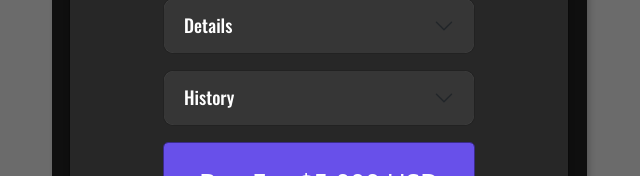
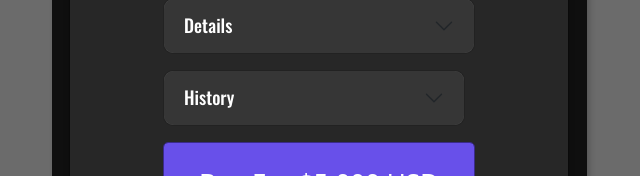
Before and after one commit to EndlessLucky/ModernMusician, a React (Create React App) app in the folder frontend/: page /claimdiamond in a window 1280 px wide. Both pictures are taken after a click on the button "Buy Now". Shown: the part 496-672 px from the top of the page, without its empty margins (321-961 px from the left). Built offline with nearby package versions, Linux system fonts and the light colour scheme.

Commit message:
feat - change Claimdiamond page

```diff
--- a/frontend/src/page/Claimdiamond.js
+++ b/frontend/src/page/Claimdiamond.js
@@ -176,12 +176,12 @@ export default function Claimdiamond() {
           </Accordion>
 
           <Accordion defaultActiveKey="1" className='mb-3'>
-            <Accordion.Item eventKey="0" className='card-pad'>
+            <Accordion.Item eventKey="0" className='card-pad' style={{'maxWidth': '302px'}}>
               <Accordion.Header className='font-face-om text-white font-18'>
                 History
               </Accordion.Header>
-              <Accordion.Body className='text-white'>
-                <Table responsive="sm" className='text-white'>
+              <Accordion.Body>
+                <Table responsive className='text-white'>
                   <thead>
                     <tr>
                       <th>BUYER</th>
```
Also changed, not shown: 11 other files (tests, documents, lock files or other folders).
